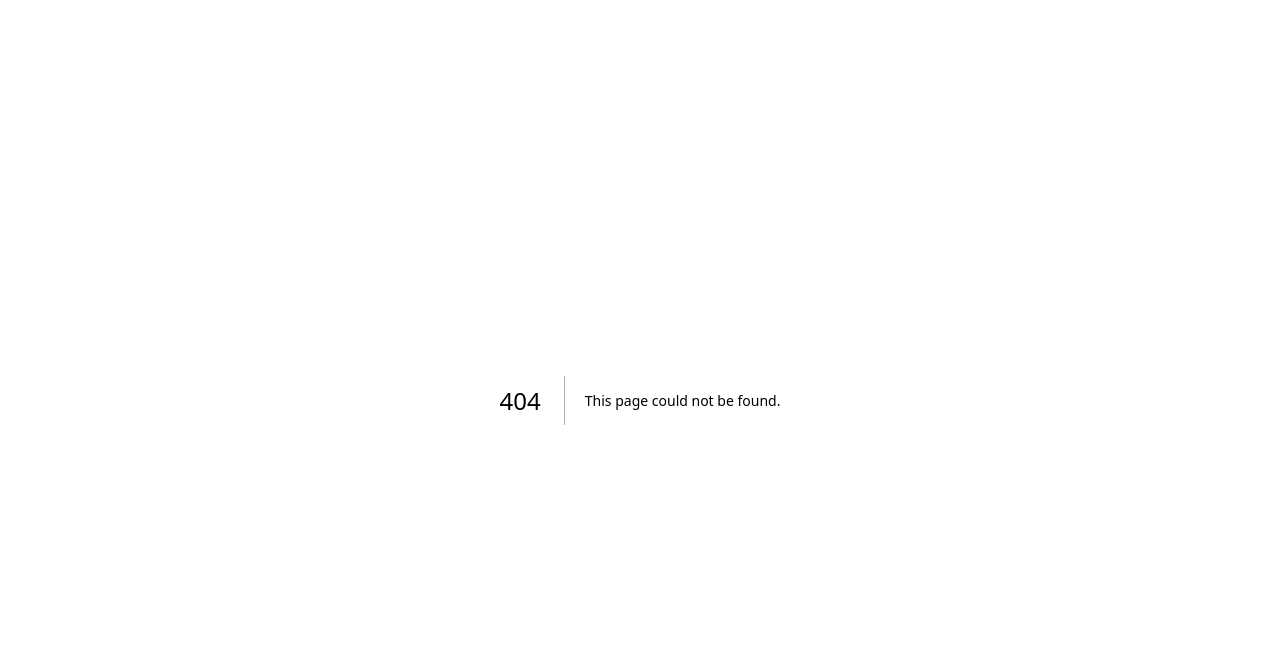
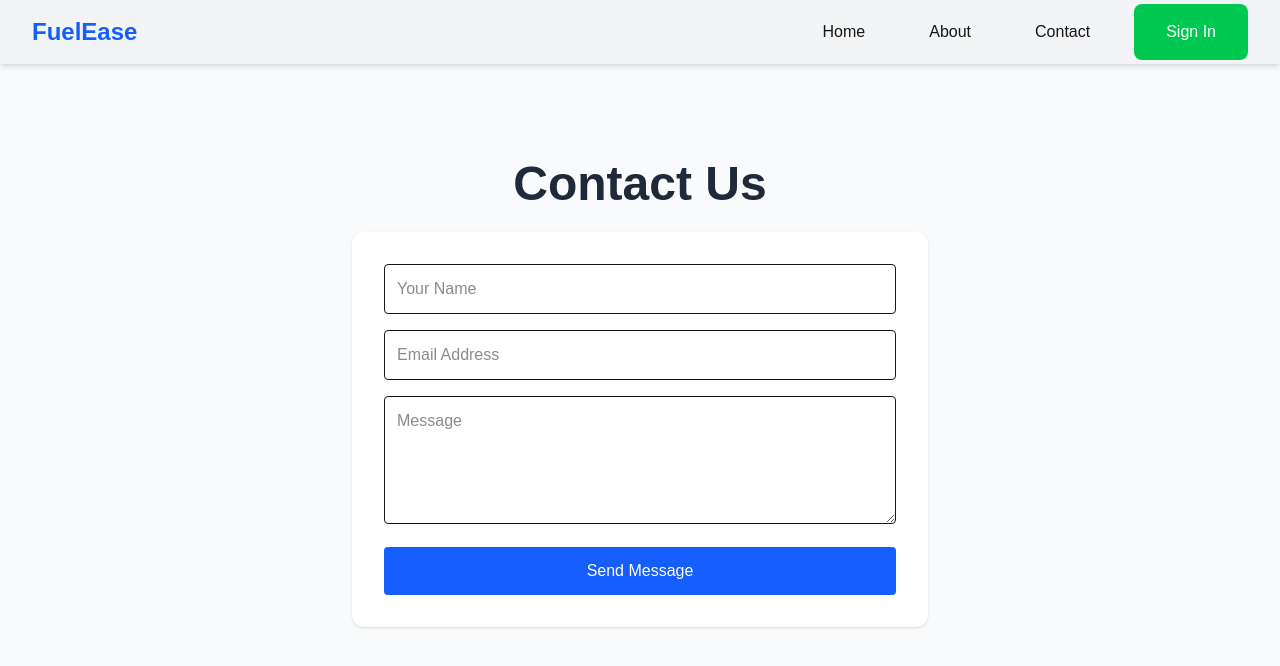
Before and after one commit to farihapromi/cng-slot-booking-system, a Next.js app: page /contact in a window 1280 px wide. Before the commit this address had no page. Shown: the top 666 px of the page. Built offline with nearby package versions, Linux system fonts and the light colour scheme; no server answers.

Commit message:
Add contact page

```diff
--- /dev/null
+++ b/app/contact/page.tsx
@@ -0,0 +1,65 @@
+'use client';
+
+import { useState } from 'react';
+import Navbar from '@/components/Navbar';
+import toast, { Toaster } from 'react-hot-toast';
+
+export default function ContactPage() {
+  const [name, setName] = useState('');
+  const [email, setEmail] = useState('');
+  const [message, setMessage] = useState('');
+
+  const handleSubmit = (e: React.FormEvent) => {
+    e.preventDefault();
+    toast.success('Message sent! (Demo only)');
+    setName('');
+    setEmail('');
+    setMessage('');
+  };
+
+  return (
+    <div className='min-h-screen bg-gray-50'>
+      <Navbar />
+      <Toaster position='top-right' />
+      <main className='container mx-auto py-24 px-4 md:px-0 max-w-xl'>
+        <h1 className='text-4xl md:text-5xl font-bold mb-6 text-center text-gray-800'>
+          Contact Us
+        </h1>
+        <form
+          onSubmit={handleSubmit}
+          className='bg-white p-8 rounded-xl shadow space-y-4'
+        >
+          <input
+            type='text'
+            placeholder='Your Name'
+            value={name}
+            onChange={(e) => setName(e.target.value)}
+            required
+            className='w-full border p-3 rounded focus:ring-2 focus:ring-blue-500 focus:outline-none'
+          />
+          <input
+            type='email'
+            placeholder='Email Address'
+            value={email}
+            onChange={(e) => setEmail(e.target.value)}
+            required
+            className='w-full border p-3 rounded focus:ring-2 focus:ring-blue-500 focus:outline-none'
+          />
+          <textarea
+            placeholder='Message'
+            value={message}
+            onChange={(e) => setMessage(e.target.value)}
+            required
+            className='w-full border p-3 rounded h-32 focus:ring-2 focus:ring-blue-500 focus:outline-none'
+          />
+          <button
+            type='submit'
+            className='w-full bg-blue-600 text-white py-3 rounded hover:bg-blue-700 transition'
+          >
+            Send Message
+          </button>
+        </form>
+      </main>
+    </div>
+  );
+}
```
